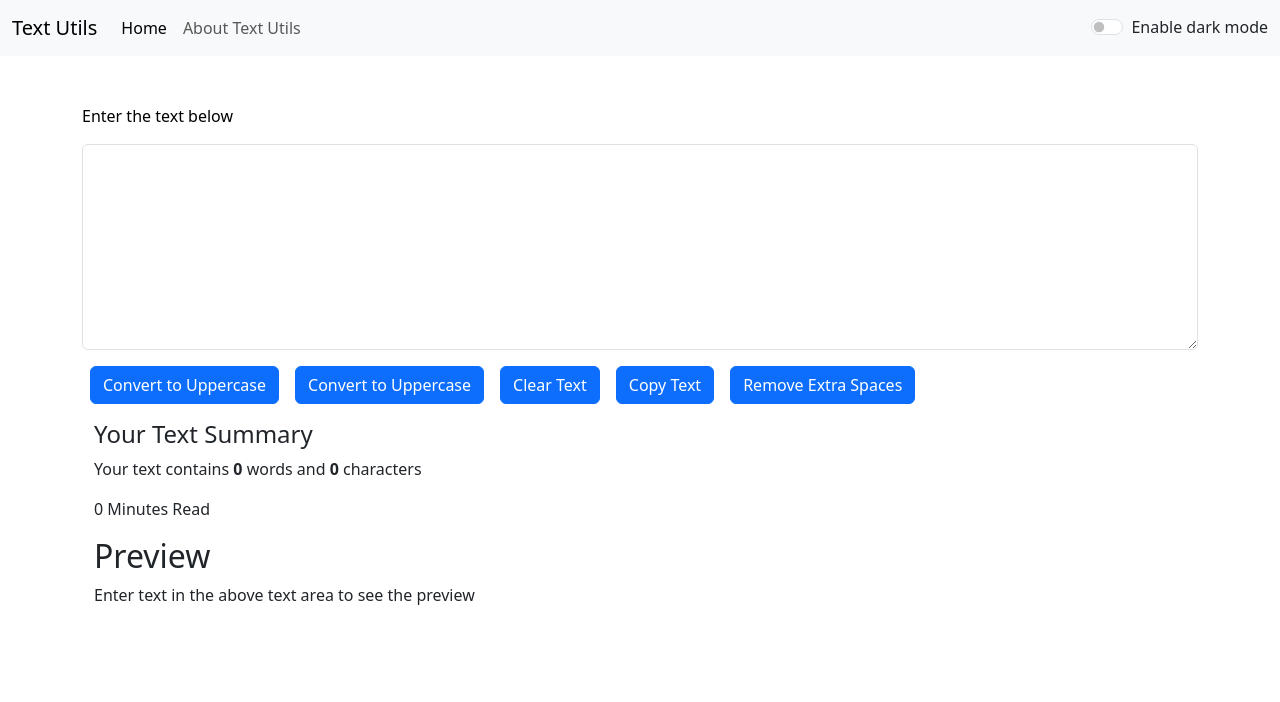
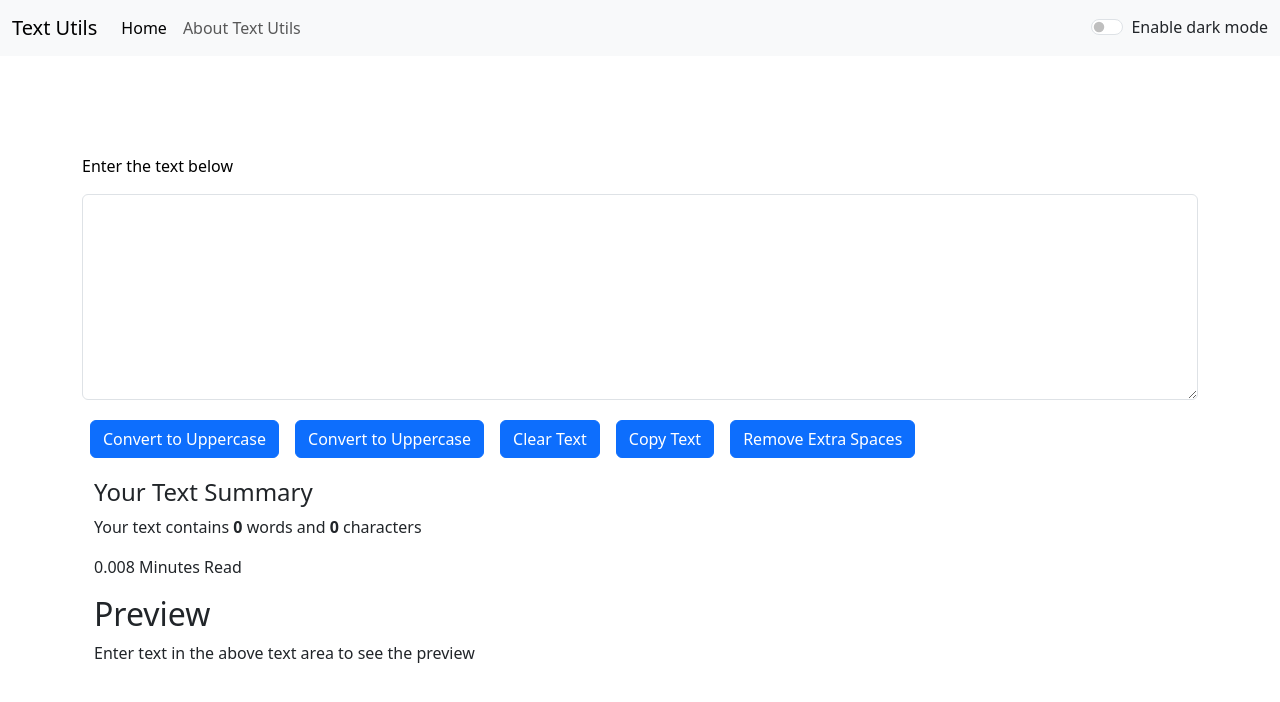
Before and after one commit to Lakshay-Codes/text-utils, a React (Create React App) app: page / in a window 1280 px wide. Shown: the top 702 px of the page. Built offline with nearby package versions, Linux system fonts and the light colour scheme.

Commit message:
Making site better from seo point of view by removing unneccessary site movement

```diff
--- a/src/App.js
+++ b/src/App.js
@@ -28,12 +28,12 @@ function App() {
       document.body.style.backgroundColor='#03052adb';
       document.title = "Text Utils-Dark Mode"
       showAlert("Dark mode has been enabled","success");
-      setInterval(() => {
-        document.title="TextUtils is amazing";
-      }, 1500);
-      setInterval(() => {
-        document.title="Bookmark TextUtils now!";
-      }, 2000);
+      // setInterval(() => {
+      //   document.title="TextUtils is amazing";
+      // }, 1500);
+      // setInterval(() => {
+      //   document.title="Bookmark TextUtils now!";
+      // }, 2000);
     }else{
       setMode('light');
       document.title = "Text Utils"
--- a/src/components/Alert.js
+++ b/src/components/Alert.js
@@ -6,9 +6,11 @@ function Alert(props) {
         return str[0].toUpperCase()+str.slice(1);
     }
   return (
-        props.alert && <div className={`alert alert-${props.alert.type} alert-dismissible fade show`} role="alert">
+      <div style={{height:'50px'}}>
+        {props.alert && <div className={`alert alert-${props.alert.type} alert-dismissible fade show`} role="alert">
         <strong>{capitalize(props.alert.type)}</strong>: {props.alert.msg}
-        </div>
+        </div>}
+      </div>
   )
 }
 
--- a/src/components/TextForm.js
+++ b/src/components/TextForm.js
@@ -31,17 +31,17 @@ function Textform(props) {
     <>
         <div className="mb-3 my-5">
         <label htmlFor="myBox" className="form-label" style={{color:props.mode==='dark'? 'white' : 'black'}}>{props.heading}</label>
-        <textarea  className="form-control my-2" id="myBox" value={text} onChange={handleOnChange} style={{backgroundColor: props.mode==='dark'? 'black' : 'white',color:props.mode==='dark'? 'white' : 'black'}} rows="8" />
+        <textarea  className="form-control my-2 my-1" id="myBox" value={text} onChange={handleOnChange} style={{backgroundColor: props.mode==='dark'? 'black' : 'white',color:props.mode==='dark'? 'white' : 'black'}} rows="8" />
         </div>
-        <button className="btn btn-primary mx-2" onClick={handleUpClick}>Convert to Uppercase</button>
-        <button className="btn btn-primary mx-2" onClick={handleLowClick}>Convert to Uppercase</button>
-        <button className="btn btn-primary mx-2" onClick={handleClearClick}>Clear Text</button>
-        <button className="btn btn-primary mx-2" onClick={handleCopyClick}>Copy Text</button>
-        <button className="btn btn-primary mx-2" onClick={handleExtraSpacesClick}>Remove Extra Spaces</button>
+        <button className="btn btn-primary mx-2 my-1" onClick={handleUpClick}>Convert to Uppercase</button>
+        <button className="btn btn-primary mx-2 my-1" onClick={handleLowClick}>Convert to Uppercase</button>
+        <button className="btn btn-primary mx-2 my-1" onClick={handleClearClick}>Clear Text</button>
+        <button className="btn btn-primary mx-2 my-1" onClick={handleCopyClick}>Copy Text</button>
+        <button className="btn btn-primary mx-2 my-1" onClick={handleExtraSpacesClick}>Remove Extra Spaces</button>
         <div className={`container my-3 text-${props.mode==='light'? 'dark' : 'light'}`}  >
             <h4 >Your Text Summary</h4>
-            <p>Your text contains <b>{text.length===0? 0 : text.split(" ").length}</b> words and <b>{text.length}</b> characters</p>
-            <p>{(text.length===0? 0 : text.split(" ").length)*0.008} Minutes Read</p>
+            <p>Your text contains <b>{text.split(" ").filter((element)=>{return element.length!==0}).length}</b> words and <b>{text.length}</b> characters</p>
+            <p>{(text.split(" ").length)*0.008} Minutes Read</p>
             <h2>Preview</h2>
             <p>{text.length===0? "Enter text in the above text area to see the preview" : text}</p>
         </div>
```
